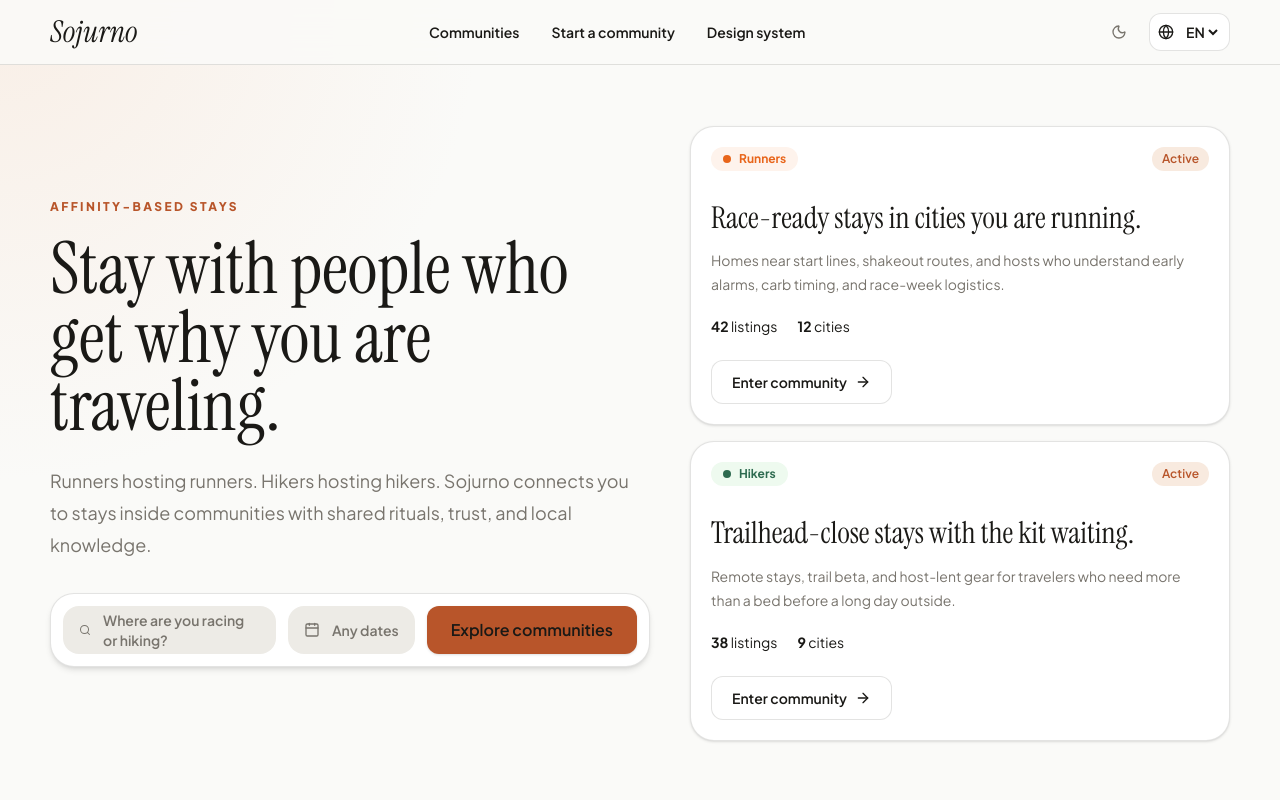
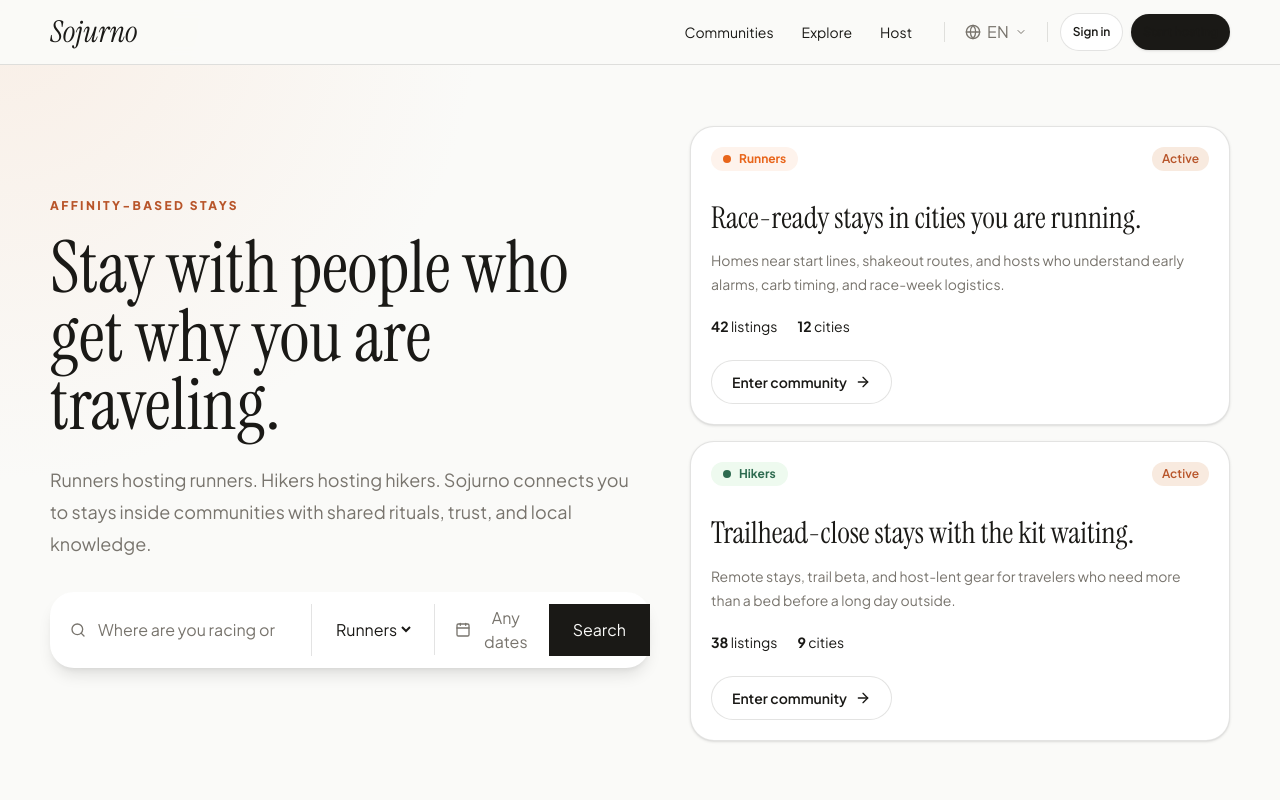
Before and after one commit to vinceang/sojurno, a React (Vite) app: page / in a window 1280 px wide. Shown: the top 800 px of the page. Built offline with nearby package versions, Linux system fonts and the light colour scheme.

Commit message:
feat: align header and search controls with redesign

```diff
--- a/src/components/Header.tsx
+++ b/src/components/Header.tsx
@@ -1,86 +1,99 @@
-import { Globe, Menu, Moon, Sun } from 'lucide-react'
+import { Menu, X } from 'lucide-react'
+import { useState } from 'react'
 import { Link, NavLink, useLocation } from 'react-router-dom'
+import { useI18n } from '../i18n/useI18n'
 import { Button } from '../lib/Button'
-import { useTheme } from '../role/useTheme'
-import { useI18n } from '../i18n/useI18n'
-import type { Locale, Tenant } from '../types'
+import type { Tenant } from '../types'
 import { Brand } from './Brand'
 import { CommunityMenu } from './CommunityMenu'
+import { LanguageSwitcher } from './LanguageSwitcher'
 
-type HeaderProps = {
-  tenant?: Tenant
-}
-
-const locales: Locale[] = ['en', 'es', 'fr']
-
-export function Header({ tenant }: HeaderProps) {
-  const { locale, setLocale, t } = useI18n()
-  const { theme, toggleTheme } = useTheme()
+export function Header({ tenant }: { tenant?: Tenant }) {
+  const { t } = useI18n()
   const location = useLocation()
-  const inHost = location.pathname.includes('/host')
+  const [mobileOpen, setMobileOpen] = useState(false)
+  const activeTenantId = tenant?.id ?? 'runners'
+  const navItems = [
+    { label: t('nav.communities'), to: '/communities' },
+    { label: t('nav.explore'), to: `/t/${activeTenantId}/explore` },
+    { label: t('nav.host'), to: `/t/${activeTenantId}/host` },
+  ]
 
   return (
-    <header className="sticky top-0 z-40 border-b border-border bg-background/90 backdrop-blur-xl">
+    <header className="sticky top-0 z-50 border-b border-border bg-background/95 backdrop-blur-sm">
       <div className="sj-container flex h-16 items-center justify-between gap-4">
-        <Brand tenantName={tenant?.name} />
-        <nav aria-label="Primary" className="hidden items-center gap-2 md:flex">
+        <Brand />
         {tenant ? (
-            <>
+          <div className="hidden sm:block">
             <CommunityMenu activeId={tenant.id} />
-              <NavLink className="rounded-md px-3 py-2 text-sm font-semibold hover:bg-muted" to={`/t/${tenant.id}/explore`}>
-                {t('nav.explore')}
+          </div>
+        ) : null}
+        <nav aria-label="Primary" className="ml-auto hidden items-center gap-1 md:flex">
+          {navItems.map((item) => (
+            <NavLink
+              className={({ isActive }) =>
+                `rounded-lg px-3 py-1.5 text-sm transition ${
+                  isActive || (item.to.includes('/host') && location.pathname.includes('/host'))
+                    ? 'font-semibold text-foreground'
+                    : 'text-text-muted hover:text-foreground'
+                }`
+              }
+              key={item.to}
+              to={item.to}
+            >
+              {item.label}
             </NavLink>
-              <NavLink className="rounded-md px-3 py-2 text-sm font-semibold hover:bg-muted" to={`/t/${tenant.id}/host`}>
-                {t('nav.host')}
-              </NavLink>
-              {inHost ? (
+          ))}
+        </nav>
+        <div className="hidden items-center gap-2 md:flex">
+          <span aria-hidden="true" className="mx-1 h-5 w-px bg-border" />
+          <LanguageSwitcher />
+          <span aria-hidden="true" className="mx-1 h-5 w-px bg-border" />
           <Button asChild size="sm" variant="secondary">
-                  <Link to={`/t/${tenant.id}/explore`}>{t('nav.traveling')}</Link>
+            <Link to="/start">{t('nav.signIn')}</Link>
           </Button>
-              ) : (
-                <Button asChild size="sm" variant="accent">
-                  <Link to={`/t/${tenant.id}/host`}>{t('nav.hosting')}</Link>
+          <Button asChild size="sm">
+            <Link to={`/t/${activeTenantId}/host`}>{t('nav.startHosting')}</Link>
           </Button>
-              )}
-            </>
-          ) : (
-            <>
-              <NavLink className="rounded-md px-3 py-2 text-sm font-semibold hover:bg-muted" to="/communities">
-                {t('nav.communities')}
-              </NavLink>
-              <NavLink className="rounded-md px-3 py-2 text-sm font-semibold hover:bg-muted" to="/start">
-                {t('nav.start')}
-              </NavLink>
-              <NavLink className="rounded-md px-3 py-2 text-sm font-semibold hover:bg-muted" to="/design">
-                {t('nav.design')}
-              </NavLink>
-            </>
-          )}
+        </div>
+        <Button
+          aria-expanded={mobileOpen}
+          aria-label={mobileOpen ? t('nav.close') : t('nav.menu')}
+          className="md:hidden"
+          onClick={() => setMobileOpen((open) => !open)}
+          size="icon"
+          variant="ghost"
+        >
+          {mobileOpen ? <X aria-hidden="true" className="h-5 w-5" /> : <Menu aria-hidden="true" className="h-5 w-5" />}
+        </Button>
+      </div>
+      {mobileOpen ? (
+        <div className="border-t border-border bg-background px-4 py-4 md:hidden">
+          <nav aria-label="Mobile" className="flex flex-col gap-1">
+            {navItems.map((item) => (
+              <Link
+                className="rounded-lg px-3 py-2.5 text-sm font-semibold hover:bg-muted/60"
+                key={item.to}
+                onClick={() => setMobileOpen(false)}
+                to={item.to}
+              >
+                {item.label}
+              </Link>
+            ))}
           </nav>
-        <div className="flex items-center gap-2">
-          <Button aria-label={theme === 'light' ? t('theme.dark') : t('theme.light')} onClick={toggleTheme} size="icon" variant="ghost">
-            {theme === 'light' ? <Moon aria-hidden="true" className="h-4 w-4" /> : <Sun aria-hidden="true" className="h-4 w-4" />}
+          <div className="mt-3 flex items-center justify-between border-t border-border pt-3">
+            <LanguageSwitcher />
+            <div className="flex gap-2">
+              <Button asChild size="sm" variant="secondary">
+                <Link to="/start">{t('nav.signIn')}</Link>
               </Button>
-          <label className="hidden items-center gap-2 rounded-md border border-border bg-card px-2 py-2 text-sm font-semibold sm:flex">
-            <Globe aria-hidden="true" className="h-4 w-4" />
-            <span className="sr-only">Language</span>
-            <select
-              className="bg-transparent text-sm font-semibold outline-none"
-              onChange={(event) => setLocale(event.target.value as Locale)}
-              value={locale}
-            >
-              {locales.map((item) => (
-                <option key={item} value={item}>
-                  {item.toUpperCase()}
-                </option>
-              ))}
-            </select>
-          </label>
-          <Button aria-label={t('nav.menu')} className="md:hidden" size="icon" variant="secondary">
-            <Menu aria-hidden="true" className="h-5 w-5" />
+              <Button asChild size="sm">
+                <Link to={`/t/${activeTenantId}/host`}>{t('nav.startHosting')}</Link>
               </Button>
             </div>
           </div>
+        </div>
+      ) : null}
     </header>
   )
 }
--- /dev/null
+++ b/src/components/LanguageSwitcher.tsx
@@ -0,0 +1,45 @@
+import * as DropdownMenu from '@radix-ui/react-dropdown-menu'
+import { Check, ChevronDown, Globe } from 'lucide-react'
+import { useI18n } from '../i18n/useI18n'
+import type { Locale } from '../types'
+
+const locales: { id: Locale; label: string; code: string }[] = [
+  { id: 'en', label: 'English', code: 'EN' },
+  { id: 'fr', label: 'Français', code: 'FR' },
+  { id: 'es', label: 'Español', code: 'ES' },
+]
+
+export function LanguageSwitcher() {
+  const { locale, setLocale } = useI18n()
+
+  return (
+    <DropdownMenu.Root>
+      <DropdownMenu.Trigger className="inline-flex min-h-9 items-center gap-1.5 rounded-lg px-2 py-1.5 text-sm font-medium text-text-muted transition hover:bg-muted/60 hover:text-foreground">
+        <Globe aria-hidden="true" className="h-4 w-4" />
+        <span>{locale.toUpperCase()}</span>
+        <ChevronDown aria-hidden="true" className="h-3 w-3" />
+      </DropdownMenu.Trigger>
+      <DropdownMenu.Portal>
+        <DropdownMenu.Content
+          align="end"
+          className="z-50 w-44 overflow-hidden rounded-xl border border-border bg-card p-1 shadow-lg"
+          sideOffset={8}
+        >
+          {locales.map((item) => (
+            <DropdownMenu.Item
+              className="flex cursor-pointer items-center justify-between rounded-lg px-3 py-2.5 text-sm outline-none transition data-[highlighted]:bg-muted/60"
+              key={item.id}
+              onSelect={() => setLocale(item.id)}
+            >
+              <span className={locale === item.id ? 'font-bold text-foreground' : 'text-text-muted'}>{item.label}</span>
+              <span className="flex items-center gap-2">
+                <span className="font-mono text-xs text-text-muted">{item.code}</span>
+                {locale === item.id ? <Check aria-hidden="true" className="h-3.5 w-3.5 text-foreground" /> : null}
+              </span>
+            </DropdownMenu.Item>
+          ))}
+        </DropdownMenu.Content>
+      </DropdownMenu.Portal>
+    </DropdownMenu.Root>
+  )
+}
--- /dev/null
+++ b/src/components/SearchPanel.tsx
@@ -0,0 +1,126 @@
+import { Calendar, Search } from 'lucide-react'
+import type { FormEvent } from 'react'
+import { useMemo, useState } from 'react'
+import { useNavigate } from 'react-router-dom'
+import { useI18n } from '../i18n/useI18n'
+import { ACTIVE_TENANTS } from '../tenants/tenants'
+import type { ActiveTenantId } from '../types'
+
+const dateOptions = ['Any dates', 'Jul 18–21', 'Aug 9–12', 'Oct 12–14']
+
+type SearchPanelProps = {
+  defaultTenant?: ActiveTenantId
+  compact?: boolean
+}
+
+export function SearchPanel({ compact = false, defaultTenant = 'runners' }: SearchPanelProps) {
+  const { t } = useI18n()
+  const navigate = useNavigate()
+  const [query, setQuery] = useState('')
+  const [tenantId, setTenantId] = useState<ActiveTenantId>(defaultTenant)
+  const [dateOpen, setDateOpen] = useState(false)
+  const [dateLabel, setDateLabel] = useState(t('landing.anyDates'))
+
+  const tenantOptions = useMemo(() => ACTIVE_TENANTS.map((tenant) => ({ id: tenant.id, name: tenant.name })), [])
+
+  function submitSearch(event: FormEvent<HTMLFormElement>) {
+    event.preventDefault()
+    const params = new URLSearchParams()
+    if (query.trim()) params.set('q', query.trim())
+    if (dateLabel !== t('landing.anyDates')) params.set('dates', dateLabel)
+    navigate(`/t/${tenantId}/explore${params.size ? `?${params.toString()}` : ''}`)
+  }
+
+  return (
+    <form
+      className={
+        compact
+          ? 'flex flex-wrap items-center gap-2'
+          : 'flex max-w-2xl flex-col items-stretch overflow-visible rounded-xl bg-card shadow-lg sm:flex-row sm:items-center'
+      }
+      onSubmit={submitSearch}
+    >
+      <label
+        className={
+          compact
+            ? 'flex min-h-10 items-center gap-2 rounded-xl border border-border bg-background px-3 text-sm'
+            : 'flex flex-1 items-center gap-3 border-b border-border px-5 py-3.5 sm:border-b-0 sm:border-r'
+        }
+      >
+        <Search aria-hidden="true" className="h-4 w-4 flex-shrink-0 text-text-muted" />
+        <span className="sr-only">{t('landing.search')}</span>
+        <input
+          className="min-w-0 flex-1 bg-transparent text-sm text-foreground outline-none placeholder:text-text-muted"
+          onChange={(event) => setQuery(event.target.value)}
+          placeholder={compact ? t('explore.anyLocation') : t('landing.search')}
+          type="search"
+          value={query}
+        />
+      </label>
+      <label
+        className={
+          compact
+            ? 'flex min-h-10 items-center gap-2 rounded-xl border border-border bg-background px-3 text-sm'
+            : 'flex items-center gap-3 border-b border-border px-5 py-3.5 sm:border-b-0 sm:border-r'
+        }
+      >
+        <span className="sr-only">{t('nav.community')}</span>
+        <select
+          className="bg-transparent text-sm font-semibold outline-none"
+          onChange={(event) => setTenantId(event.target.value as ActiveTenantId)}
+          value={tenantId}
+        >
+          {tenantOptions.map((tenant) => (
+            <option key={tenant.id} value={tenant.id}>
+              {tenant.name}
+            </option>
+          ))}
+        </select>
+      </label>
+      <div className="relative">
+        <button
+          className={
+            compact
+              ? 'flex min-h-10 items-center gap-2 rounded-xl border border-border bg-background px-3 text-sm hover:bg-muted/60'
+              : 'flex min-h-[3.25rem] w-full items-center gap-3 px-5 py-3.5 text-sm text-text-muted hover:bg-muted/60 sm:w-auto'
+          }
+          onClick={() => setDateOpen((open) => !open)}
+          type="button"
+        >
+          <Calendar aria-hidden="true" className="h-4 w-4 flex-shrink-0" />
+          <span>{dateLabel}</span>
+        </button>
+        {dateOpen ? (
+          <div className="absolute right-0 top-full z-30 mt-2 w-44 overflow-hidden rounded-xl border border-border bg-card p-1 shadow-lg">
+            {dateOptions.map((option) => {
+              const label = option === 'Any dates' ? t('landing.anyDates') : option
+              return (
+                <button
+                  className="block w-full rounded-lg px-3 py-2 text-left text-sm hover:bg-muted/60"
+                  key={option}
+                  onClick={() => {
+                    setDateLabel(label)
+                    setDateOpen(false)
+                  }}
+                  type="button"
+                >
+                  {label}
+                </button>
+              )
+            })}
+          </div>
+        ) : null}
+      </div>
+      <button
+        className={
+          compact
+            ? 'min-h-10 rounded-xl bg-primary px-4 text-sm font-bold text-primary-foreground hover:opacity-90'
+            : 'bg-primary px-6 py-3.5 text-sm font-bold text-primary-foreground transition hover:opacity-90'
+        }
+        type="submit"
+      >
+        {t('landing.searchButton')}
+      </button>
+    </form>
+  )
+}
--- a/src/i18n/messages.ts
+++ b/src/i18n/messages.ts
@@ -8,6 +8,8 @@
   'nav.explore': 'Explore',
   'nav.host': 'Host',
   'nav.hostListings': 'Listings',
+  'nav.signIn': 'Sign in',
+  'nav.startHosting': 'Start hosting',
   'nav.traveling': 'Switch to traveling',
   'nav.hosting': 'Switch to hosting',
   'nav.design': 'Design system',
@@ -19,6 +21,7 @@
   'landing.body':
     'Runners hosting runners. Hikers hosting hikers. Sojurno connects you to stays inside communities with shared rituals, trust, and local knowledge.',
   'landing.search': 'Where are you racing or hiking?',
+  'landing.searchButton': 'Search',
   'landing.anyDates': 'Any dates',
   'landing.cta': 'Explore communities',
   'landing.howTitle': 'Belonging, not just booking',
@@ -43,6 +46,8 @@
   'start.cta': 'Talk to Sojurno',
   'explore.title': 'Explore stays',
   'explore.body': 'Browse homes shaped by your community context.',
+  'explore.anyLocation': 'Any location',
+  'explore.anyDates': 'Any dates',
   'explore.filters': 'Filters',
   'explore.sort': 'Recommended',
   'explore.map': 'Map',
@@ -97,6 +102,8 @@
   'nav.explore': 'Explorar',
   'nav.host': 'Alojar',
   'nav.hostListings': 'Alojamientos',
+  'nav.signIn': 'Iniciar sesión',
+  'nav.startHosting': 'Empezar a alojar',
   'nav.traveling': 'Cambiar a viajar',
   'nav.hosting': 'Cambiar a alojar',
   'nav.design': 'Sistema de diseño',
@@ -108,6 +115,7 @@
   'landing.body':
     'Corredores que hospedan corredores. Senderistas que hospedan senderistas. Sojurno te conecta con estancias dentro de comunidades con rituales, confianza y conocimiento local.',
   'landing.search': '¿Dónde corres o haces senderismo?',
+  'landing.searchButton': 'Buscar',
   'landing.anyDates': 'Cualquier fecha',
   'landing.cta': 'Explorar comunidades',
   'landing.howTitle': 'Pertenencia, no solo reserva',
@@ -132,6 +140,8 @@
   'start.cta': 'Hablar con Sojurno',
   'explore.title': 'Explorar estancias',
   'explore.body': 'Busca hogares definidos por el contexto de tu comunidad.',
+  'explore.anyLocation': 'Cualquier lugar',
+  'explore.anyDates': 'Cualquier fecha',
   'explore.filters': 'Filtros',
   'explore.sort': 'Recomendado',
   'explore.map': 'Mapa',
@@ -183,6 +193,8 @@
   'nav.explore': 'Explorer',
   'nav.host': 'Héberger',
   'nav.hostListings': 'Logements',
+  'nav.signIn': 'Se connecter',
+  'nav.startHosting': 'Proposer un logement',
   'nav.traveling': 'Passer au voyage',
   'nav.hosting': 'Passer à l’hébergement',
   'nav.design': 'Système de design',
@@ -194,6 +206,7 @@
   'landing.body':
     'Des coureurs qui accueillent des coureurs. Des randonneurs qui accueillent des randonneurs. Sojurno vous connecte à des séjours dans des communautés avec des rituels, de la confiance et une connaissance locale.',
   'landing.search': 'Où courez-vous ou randonnez-vous ?',
+  'landing.searchButton': 'Rechercher',
   'landing.anyDates': 'Toutes dates',
   'landing.cta': 'Explorer les communautés',
   'landing.howTitle': 'Appartenance, pas seulement réservation',
@@ -218,6 +231,8 @@
   'start.cta': 'Parler à Sojurno',
   'explore.title': 'Explorer les séjours',
   'explore.body': 'Parcourez des logements façonnés par le contexte de votre communauté.',
+  'explore.anyLocation': 'N’importe où',
+  'explore.anyDates': 'Toutes dates',
   'explore.filters': 'Filtres',
   'explore.sort': 'Recommandé',
   'explore.map': 'Carte',
--- a/src/lib/Button.tsx
+++ b/src/lib/Button.tsx
@@ -4,7 +4,7 @@
 import { cn } from './utils'
 
 const buttonVariants = cva(
-  'inline-flex min-h-11 items-center justify-center gap-2 rounded-md text-sm font-semibold transition disabled:pointer-events-none disabled:opacity-50',
+  'inline-flex min-h-11 items-center justify-center gap-2 rounded-xl text-sm font-semibold transition disabled:pointer-events-none disabled:opacity-50',
   {
     variants: {
       variant: {
--- a/src/pages/ExplorePage.tsx
+++ b/src/pages/ExplorePage.tsx
@@ -1,5 +1,6 @@
 import { LayoutGrid, ListFilter, Map } from 'lucide-react'
 import { ListingCard } from '../components/ListingCard'
+import { SearchPanel } from '../components/SearchPanel'
 import { Badge } from '../lib/Badge'
 import { Button } from '../lib/Button'
 import { getListingsByTenant } from '../data/listings'
@@ -42,6 +43,9 @@
             </Badge>
           ))}
         </div>
+        <div className="sticky top-16 z-30 mt-8 rounded-xl border border-border bg-background/95 p-3 shadow-sm backdrop-blur-sm">
+          <SearchPanel compact defaultTenant={tenantId} />
+        </div>
         <div className="mt-8 grid gap-5 md:grid-cols-2 lg:grid-cols-3">
           {listings.map((listing) => (
             <ListingCard key={listing.id} listing={listing} />
--- a/src/pages/LandingPage.tsx
+++ b/src/pages/LandingPage.tsx
@@ -1,7 +1,8 @@
-import { ArrowRight, Calendar, Search } from 'lucide-react'
+import { ArrowRight } from 'lucide-react'
 import { Link } from 'react-router-dom'
 import { CommunityCard } from '../components/CommunityCard'
 import { ListingCard } from '../components/ListingCard'
+import { SearchPanel } from '../components/SearchPanel'
 import { Button } from '../lib/Button'
 import { getListingsByTenant } from '../data/listings'
 import { useI18n } from '../i18n/useI18n'
@@ -17,18 +18,8 @@
           <p className="text-xs font-extrabold uppercase tracking-[0.2em] text-accent">{t('landing.eyebrow')}</p>
           <h1 className="sj-display mt-5 max-w-4xl text-6xl leading-[0.95] md:text-7xl">{t('landing.title')}</h1>
           <p className="mt-6 max-w-2xl text-lg leading-8 text-text-muted">{t('landing.body')}</p>
-          <div className="mt-8 grid max-w-2xl gap-3 rounded-xl border border-border bg-card p-3 shadow-md md:grid-cols-[1fr_auto_auto]">
-            <label className="flex min-h-12 items-center gap-3 rounded-lg bg-muted px-4 text-sm font-semibold text-text-muted">
-              <Search aria-hidden="true" className="h-4 w-4" />
-              <span>{t('landing.search')}</span>
-            </label>
-            <label className="flex min-h-12 items-center gap-3 rounded-lg bg-muted px-4 text-sm font-semibold text-text-muted">
-              <Calendar aria-hidden="true" className="h-4 w-4" />
-              <span>{t('landing.anyDates')}</span>
-            </label>
-            <Button asChild size="lg" variant="accent">
-              <Link to="/communities">{t('landing.cta')}</Link>
-            </Button>
+          <div className="mt-8">
+            <SearchPanel />
           </div>
         </div>
         <div className="grid gap-4">
```
Also changed, not shown: src/pages/ListingPage.tsx (+18 -6 lines). Lines whose indentation alone changed are shown as unchanged.
